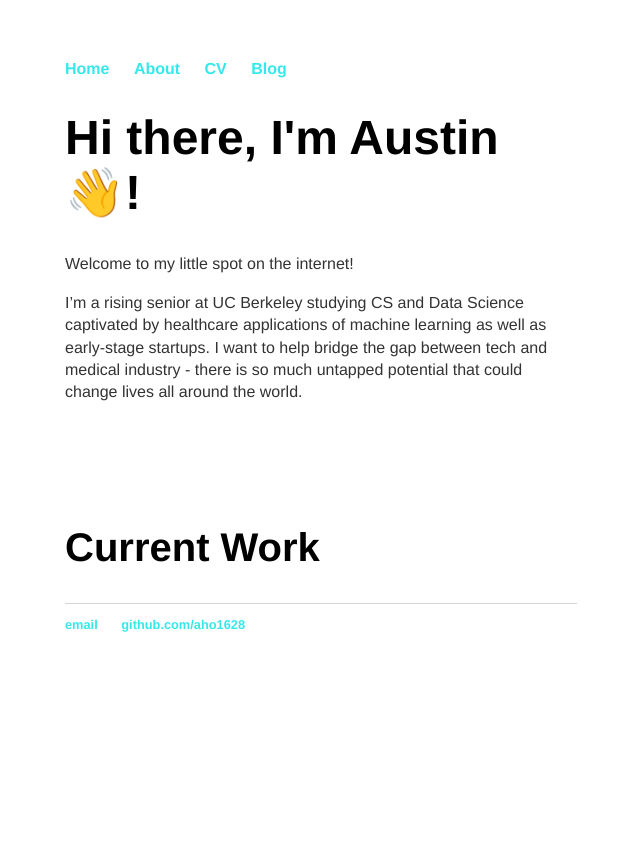
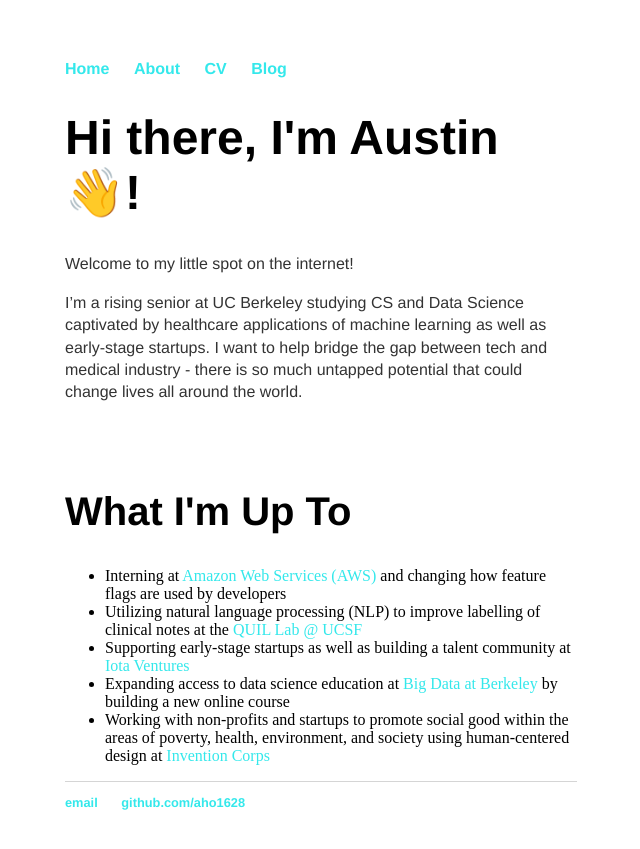
Before and after one commit to aho1628/aho1628.github.io, a Jekyll site: the page built from index.html, in a window 1280 px wide. Shown: the top 849 px of the page, without its empty margins (319-959 px from the left). Built offline with Jekyll 4.4.1, drawn with Linux system fonts in a browser that asks for light colours.

Commit message:
More bio stuff

```diff
--- a/index.html
+++ b/index.html
@@ -6,7 +6,15 @@ title: Austin Ho
 	<h1>Hi there, I'm Austin &#128075!</h1>
 	<p>Welcome to my little spot on the internet!</p>
 	<p>I’m a rising senior at UC Berkeley studying CS and Data Science captivated by healthcare applications of machine learning as well as early-stage startups. I want to help bridge the gap between tech and medical industry - there is so much untapped potential that could change lives all around the world.</p>
-	<br><br/><br><br/>
-	<h2>Current Work</h2>
+	<br><br/>
+	<h2>What I'm Up To</h2>
+	<ul>
+		<li>Interning at <a href="https://aws.amazon.com/">Amazon Web Services (AWS)</a> and changing how feature flags are used by developers</li>
+		<li>Utilizing natural language processing (NLP) to improve labelling of clinical notes at the <a href="https://quil.ucsf.edu/content/quality-and-informatics-lab-quil">QUIL Lab @ UCSF</a></li>
+		<li>Supporting early-stage startups as well as building a talent community at <a href="https://iota.ventures/">Iota Ventures</a></li>
+		<li>Expanding access to data science education at <a href="https://bd.berkeley.edu/"> Big Data at Berkeley</a> by building a new online course </li>
+		<li>Working with non-profits and startups to promote social good within the areas of poverty, health, environment, and society using human-centered design at <a href="https://inventioncorps.org/index.html">Invention Corps</a></li>
+	</ul>
+
 
 </div><!-- /.blurb -->
```
